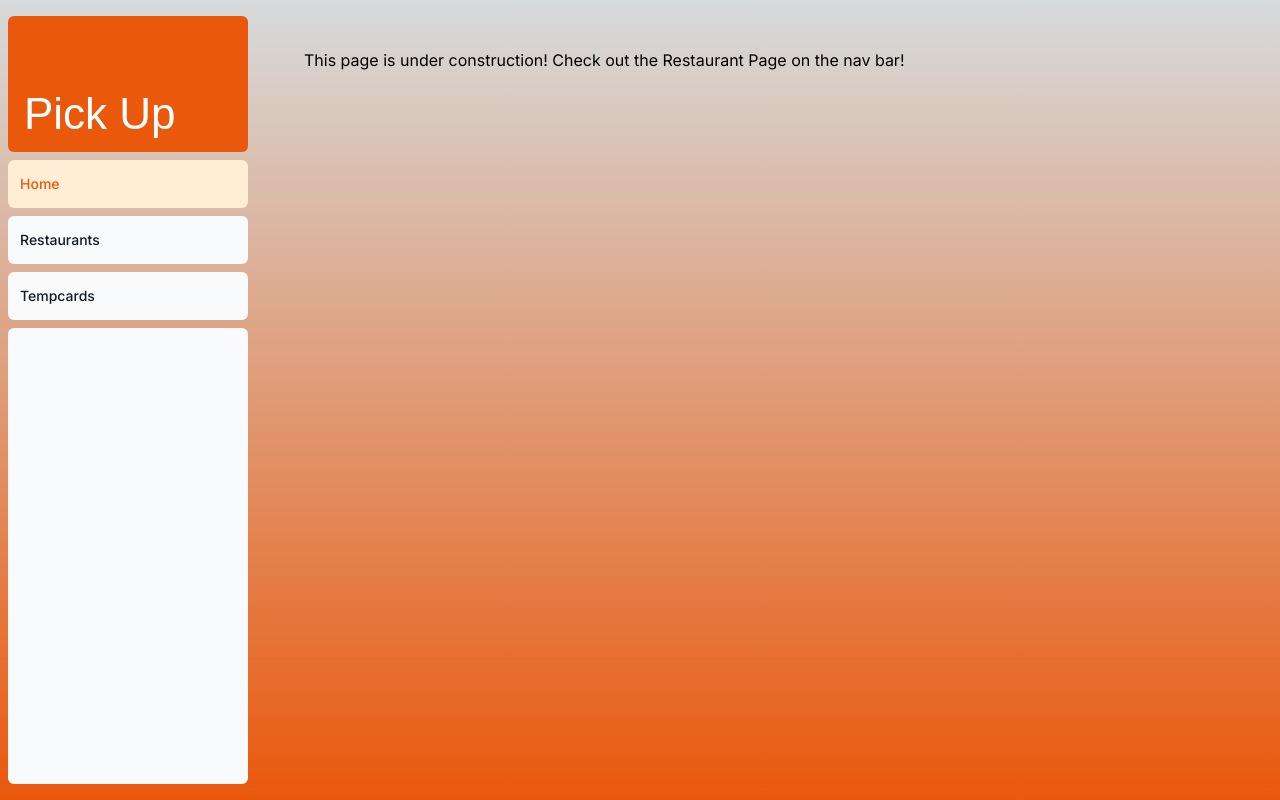
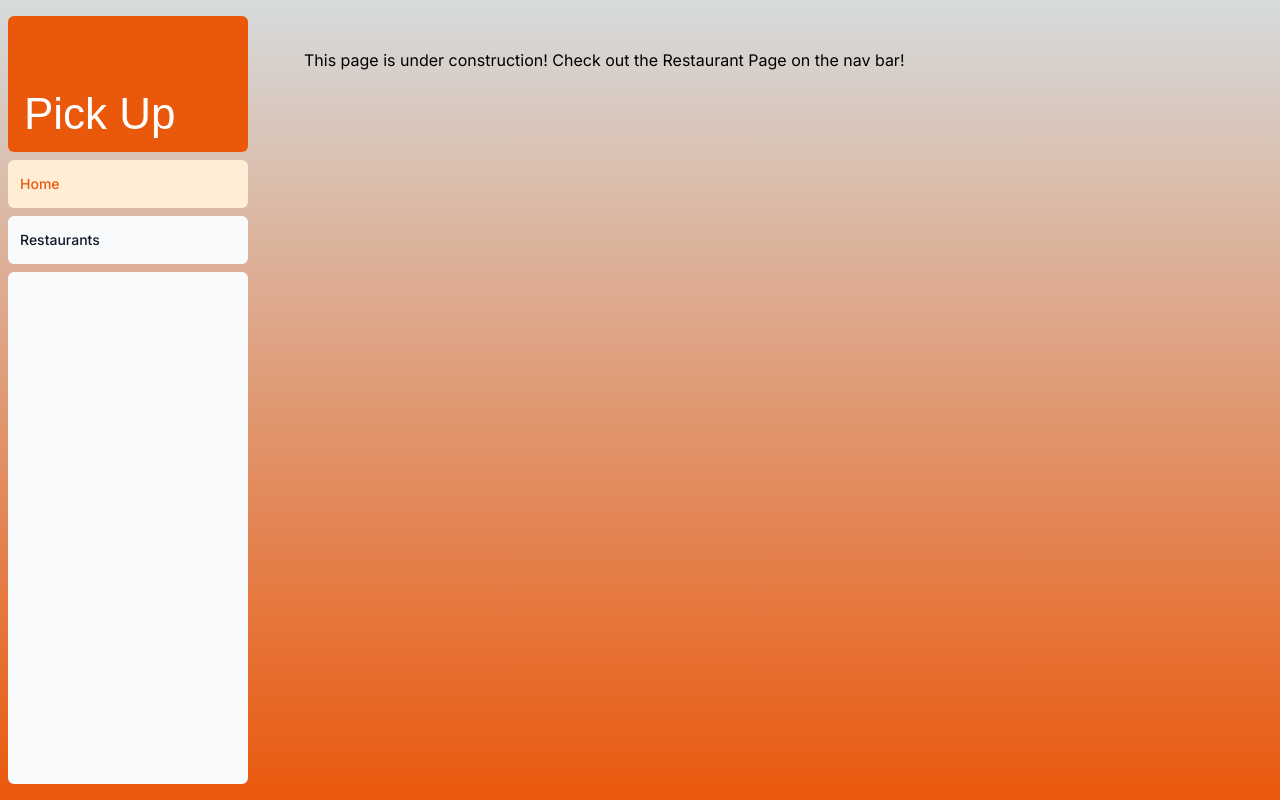
Before and after one commit to konradmh3/PICK-UP-NEXT, a Next.js app in the folder pickup/: page /dashboard in a window 1280 px wide. Built offline with nearby package versions, Linux system fonts and the light colour scheme; a web font is replaced by a local one.

Commit message:
removed temp link

```diff
--- a/pickup/src/app/ui/navlinks.tsx
+++ b/pickup/src/app/ui/navlinks.tsx
@@ -12,10 +12,10 @@ import { usePathname } from 'next/navigation';
           name: 'Restaurants',
           href: '/dashboard/restaurants'
         },
-        {
-            name: 'Tempcards',
-            href: '/dashboard/tempcards'
-        }
+        // {
+        //     name: 'Tempcards',
+        //     href: '/dashboard/tempcards'
+        // }
       ];
 export default function Navlinks() {
     const pathname = usePathname();
```
